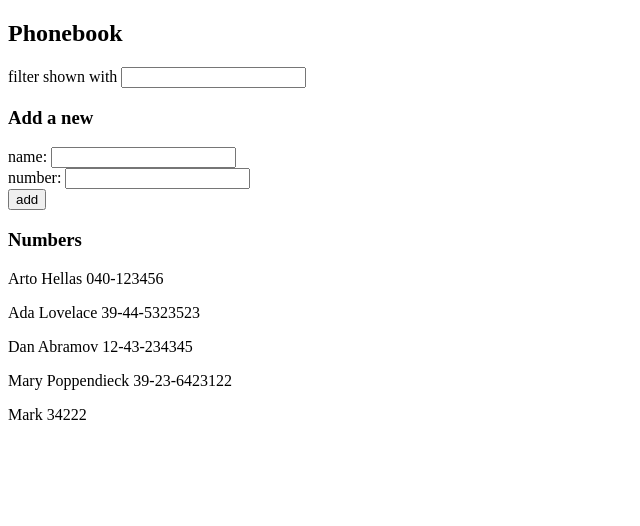
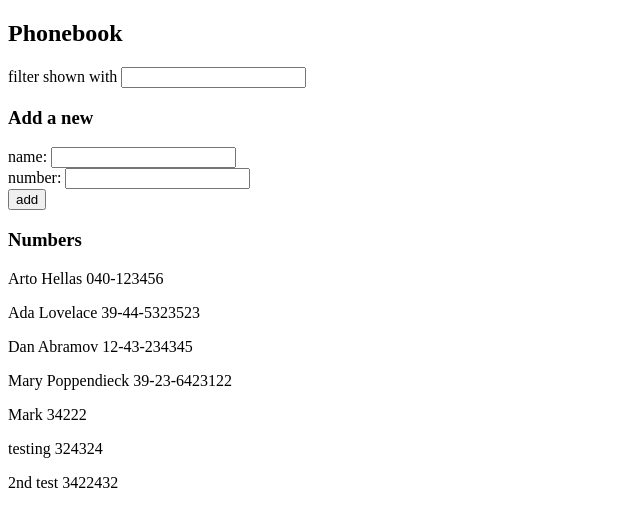
Before and after one commit to PinakeshwarVaishnav/full-stack-open-exercises, a React (Vite) app in the folder part2/phonebook/: page / in a window 1280 px wide. Shown: the top 526 px of the page, without its empty margins (0-640 px from the left). Built offline with nearby package versions, Linux system fonts and the light colour scheme; data requests are answered from the project's data file.

Commit message:
Extract the code that handles the communication with the backend

```diff
--- a/part2/phonebook/db.json
+++ b/part2/phonebook/db.json
@@ -21,9 +21,19 @@
       "id": "4"
     },
     {
-      "id": 9580,
+      "id": "9580",
       "name": "Mark",
       "number": "34222"
+    },
+    {
+      "id": 8640,
+      "name": "testing",
+      "number": "324324"
+    },
+    {
+      "id": 6720,
+      "name": "2nd test",
+      "number": "3422432"
     }
   ]
 }
--- a/part2/phonebook/src/App.jsx
+++ b/part2/phonebook/src/App.jsx
@@ -3,6 +3,7 @@ import axios from "axios";
 import Filter from "./components/Filter";
 import PersonForm from "./components/PersonForm";
 import Persons from "./components/Persons";
+import users from "./services/users";
 
 const App = () => {
   const [persons, setPersons] = useState([]);
@@ -12,9 +13,8 @@ const App = () => {
 
   useEffect(() => {
     console.log("effect");
-    axios.get("http://localhost:3001/persons").then((response) => {
-      console.log("promise fulfilled");
-      setPersons(response.data);
+    users.getAll().then((initialUsers) => {
+      setPersons(initialUsers);
     });
   }, []);
   console.log("render", persons.length, "persons");
@@ -43,16 +43,11 @@ const App = () => {
       id: Math.floor(Math.random() * 10000),
     };
 
-    axios
-      .post("http://localhost:3001/persons", newUser)
-      .then((response) => {
-        console.log("User added:", response.data);
-        setNewName("");
-        setNewNumber("");
-      })
-      .catch((error) => {
-        console.log("Error adding user:", error);
-      });
+    users.create(newUser).then((response) => {
+      setPersons(persons.concat(response));
+      setNewName("");
+      setNewNumber("");
+    });
   };
 
   const handleSearchChange = (event) => {
--- /dev/null
+++ b/part2/phonebook/src/services/users.js
@@ -0,0 +1,27 @@
+import axios from "axios"
+const baseUrl = "http://localhost:3001/persons"
+
+const getAll = () => {
+    const request = axios.get(baseUrl)
+    return request.then((response) => {
+        console.log("promise fulfilled");
+        return response.data;
+      });
+}
+
+const create = newUser => {
+    const request = axios.post(baseUrl, newUser)
+    return request.then(response => {
+        console.log("User added:", response.data);
+    return response.data;})
+    .catch((error) => {
+        console.log("Error adding user:", error);
+      });
+
+    };
+
+
+export default {
+    getAll,
+    create,
+}
```
